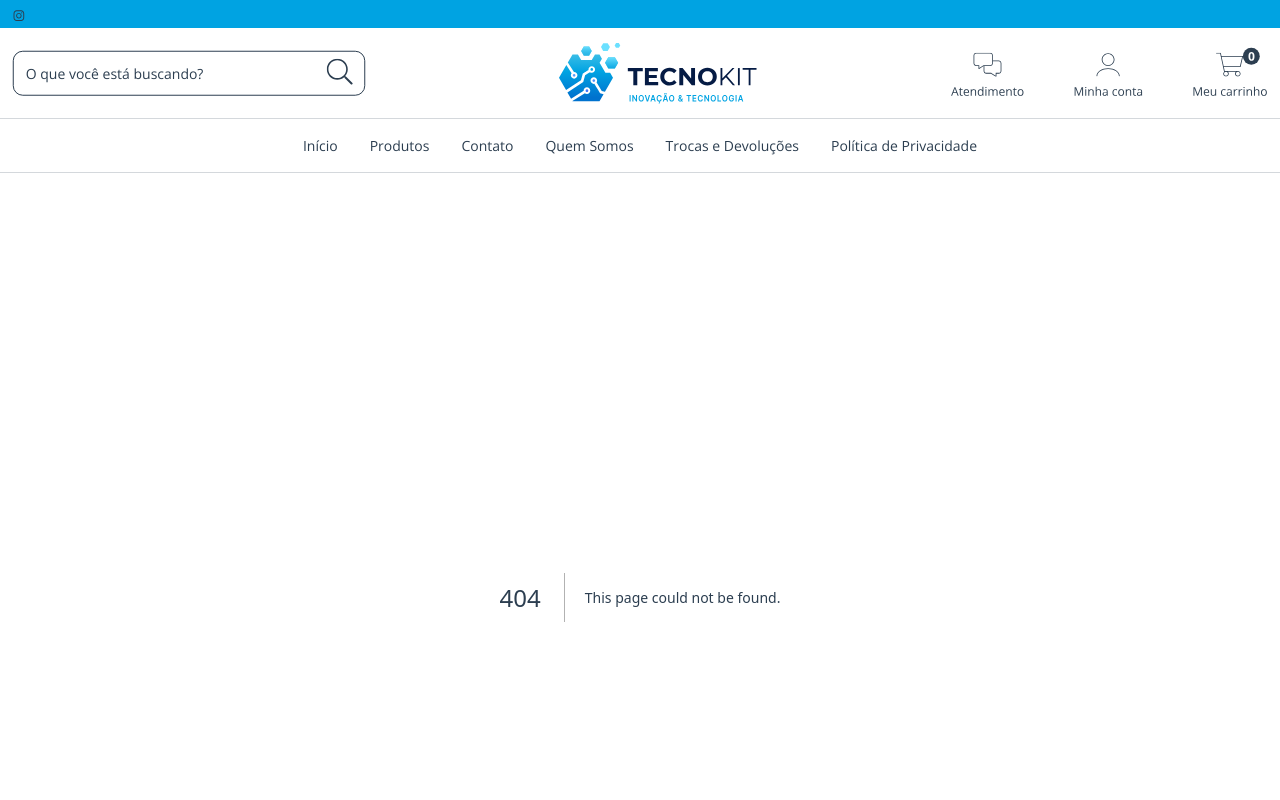
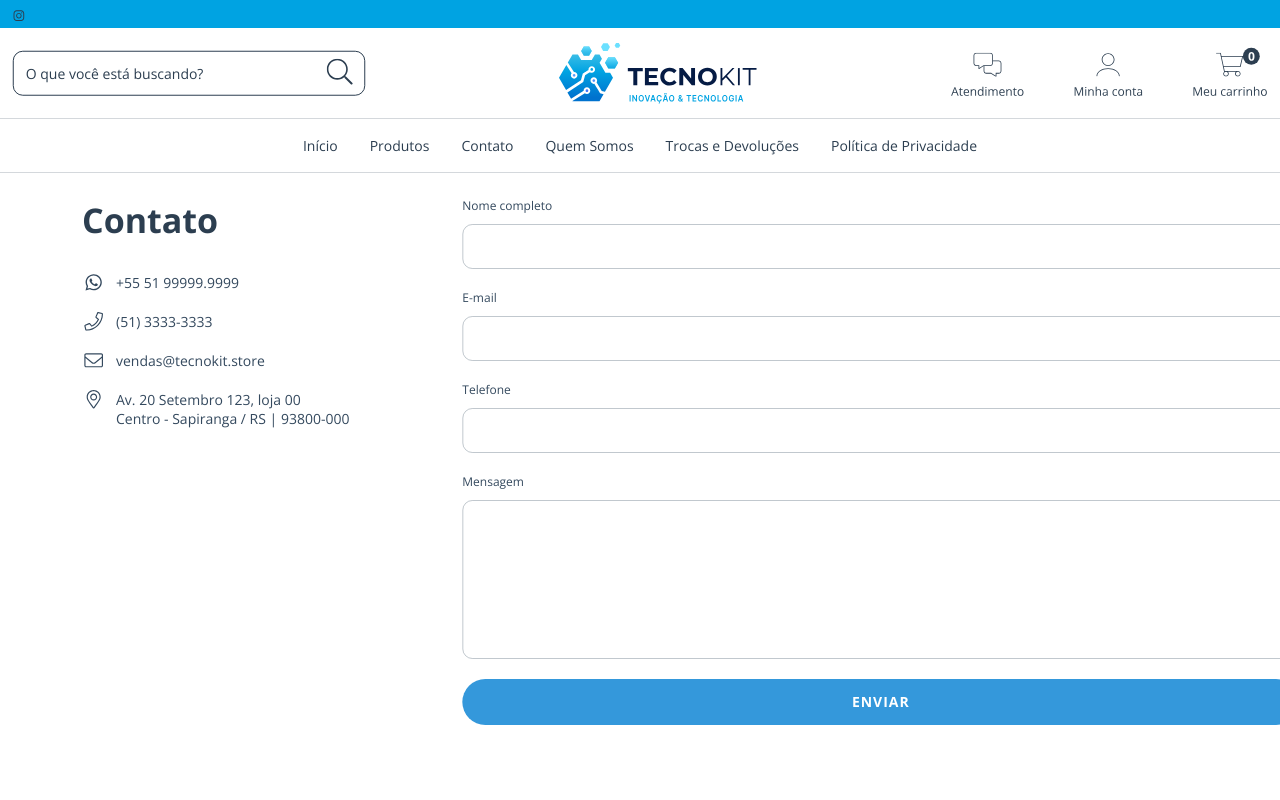
Before and after one commit to luangelsdorf/tecnokit, a Next.js app: page /contato in a window 1280 px wide. Before the commit this address had no page. Shown: the top 800 px of the page. Built offline with nearby package versions, Linux system fonts and the light colour scheme.

Commit message:
Contact page

```diff
--- /dev/null
+++ b/src/pages/contato.js
@@ -0,0 +1,27 @@
+import Head from "next/head";
+import { Col, Container, Row } from "react-bootstrap";
+import Text from 'public/images/svg/contact/content.svg';
+import Form from 'public/images/svg/contact/form.svg';
+
+export default function Contact() {
+  return (
+    <>
+      <Head>
+        <title>Contato | TecnoKit</title>
+      </Head>
+
+      <main>
+        <Container className="d-flex flex-center">
+          <Row>
+            <Col lg={4}>
+              <Text />
+            </Col>
+            <Col lg={8}>
+              <Form />
+            </Col>
+          </Row>
+        </Container>
+      </main>
+    </>
+  )
+}
```
Also changed, not shown: public/images/svg/contact/content.svg (added), public/images/svg/contact/form.svg (added).
